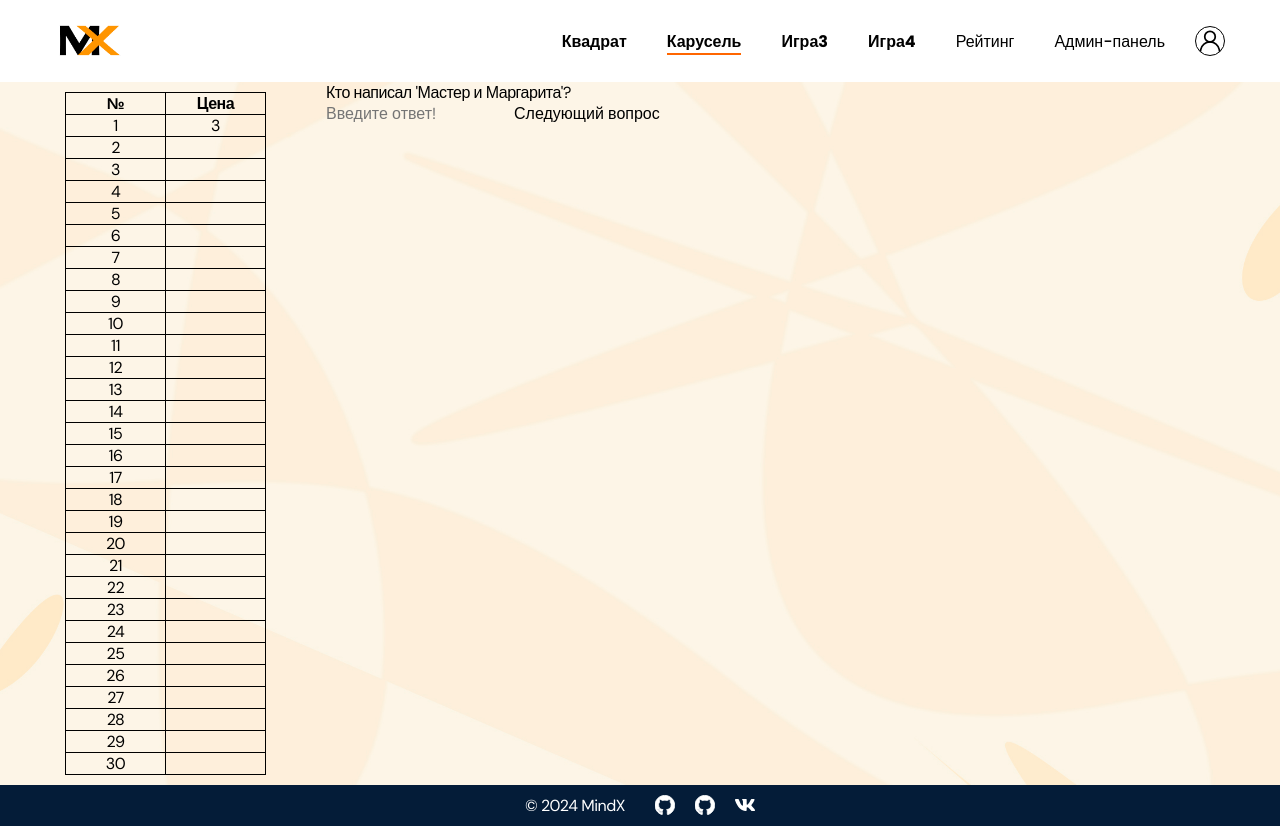
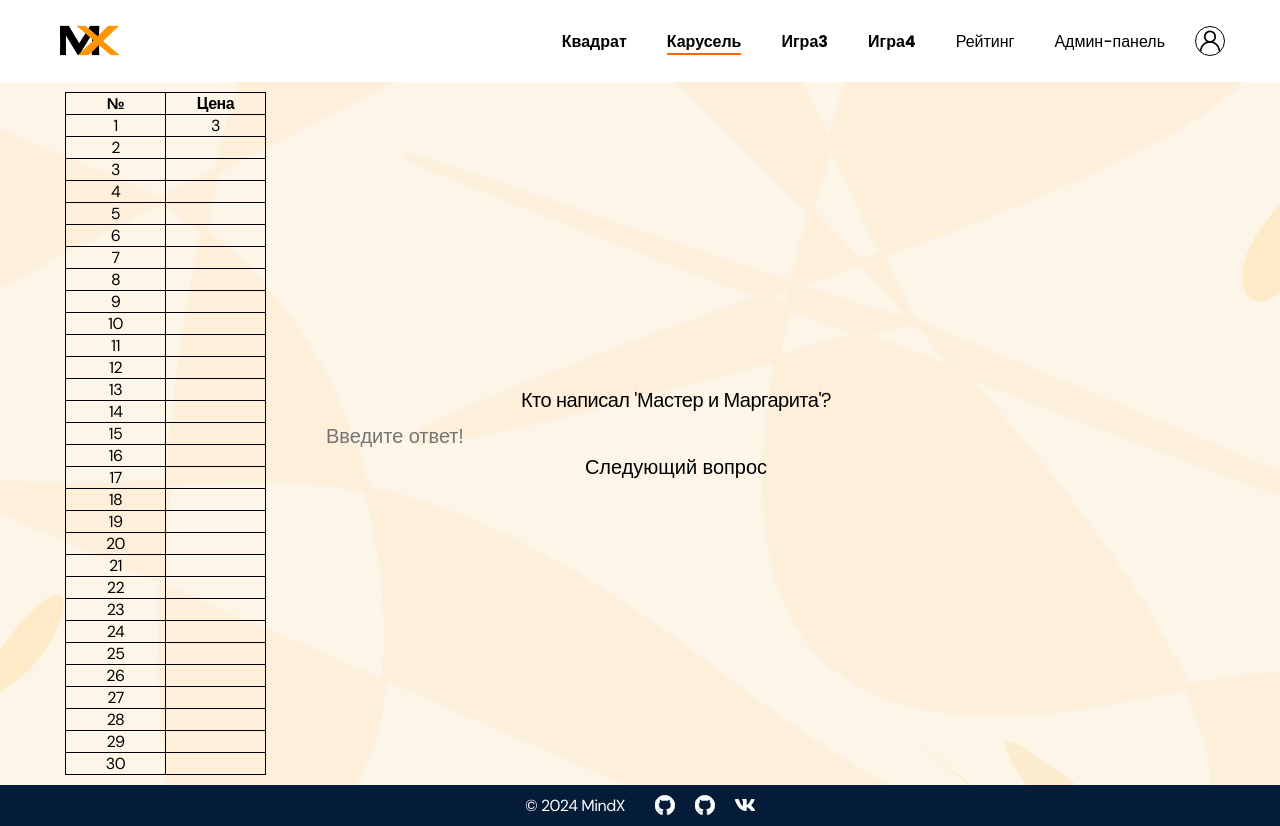
Before and after one commit to ntlifee/olympiad-games, a React (Create React App) app in the folder client/: page /carousel in a window 1280 px wide. Built offline with nearby package versions, Linux system fonts and the light colour scheme.

Commit message:
Стилизация CarouselGame

```diff
--- a/client/src/pages/CarouselGame/carouselgame.css
+++ b/client/src/pages/CarouselGame/carouselgame.css
@@ -4,7 +4,29 @@
     column-gap: 50px;
 }
 
-.carousel-wrapper-score{
+.carousel-wrapper-question{
     display: flex;
     flex-direction: column;
+    row-gap: 10px;
+    width: 700px;
+    justify-content: center;
 }
+
+.carousel-form-answer{
+    display: flex;
+    flex-direction: column;
+    row-gap: 5px;
+}
+
+.carousel-label{
+    font-size: 20px;
+    align-self: center;
+}
+
+.carousel-button-form-answer{
+    font-size: 20px;
+}
+
+#input-answer{
+    font-size: 20px;
+}
--- a/client/src/styles/main.css
+++ b/client/src/styles/main.css
@@ -9,14 +9,14 @@ body {
 	min-height: 100vh;
 	font-family: 'DM Sans', sans-serif;
 	letter-spacing: -0.5px;
-    background: url('./../img/background-site.jpg') no-repeat;
-    background-size: cover;
-    background-position: center;
     box-sizing: border-box;
 }
 
 #root {
 	min-height: 100vh;
+	background: url('./../img/background-site.jpg') no-repeat;
+	background-size: cover;
+    background-position: center;
 }
 
 .App {
```
